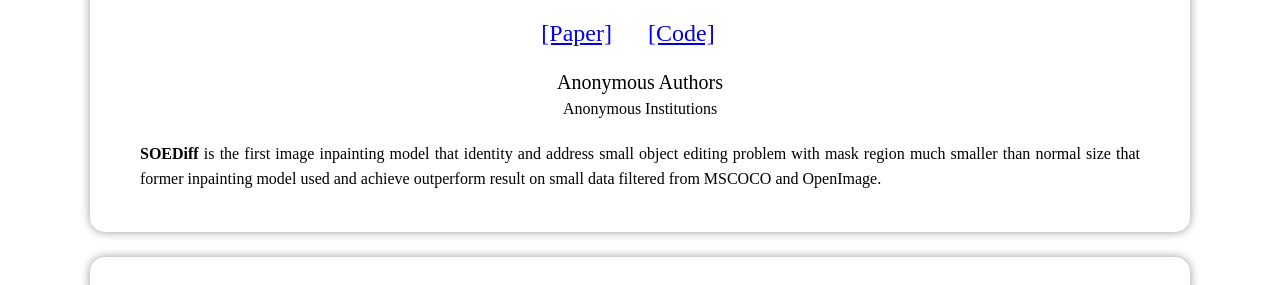
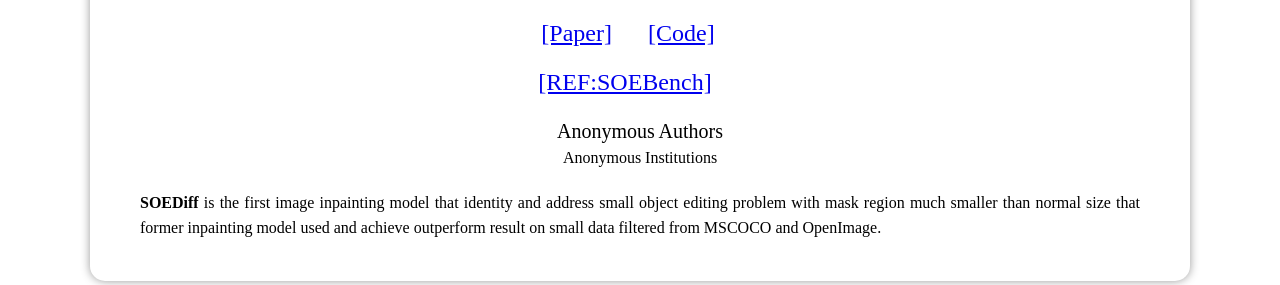
Before and after one commit to SOEDiff/SOEDiff.github.io, a plain HTML site: page index.html in a window 1280 px wide. Shown: the part 116-401 px from the top of the page. Drawn offline with Linux system fonts and the light colour scheme.

Commit message:
Update index.html

```diff
--- a/index.html
+++ b/index.html
@@ -13,6 +13,11 @@
     <p style="text-align: center;">
       <a href='https://arxiv.org/abs/2405.09114' target="_blank">[Paper]</a> &nbsp;&nbsp;&nbsp;&nbsp;
       <a href="https://github.com/panqihe-zjut/SOEDiff" target="_blank">[Code]</a>&nbsp;&nbsp;&nbsp;&nbsp;
+    </p>
+  </font>
+  <font size="+2">
+    <p style="text-align: center;">
+      <a href='https://soebench.github.io/' target="_blank">[REF:SOEBench]</a> &nbsp;&nbsp;&nbsp;&nbsp;
     </p>
   </font>
   <p id="authors">Anonymous Authors
```
